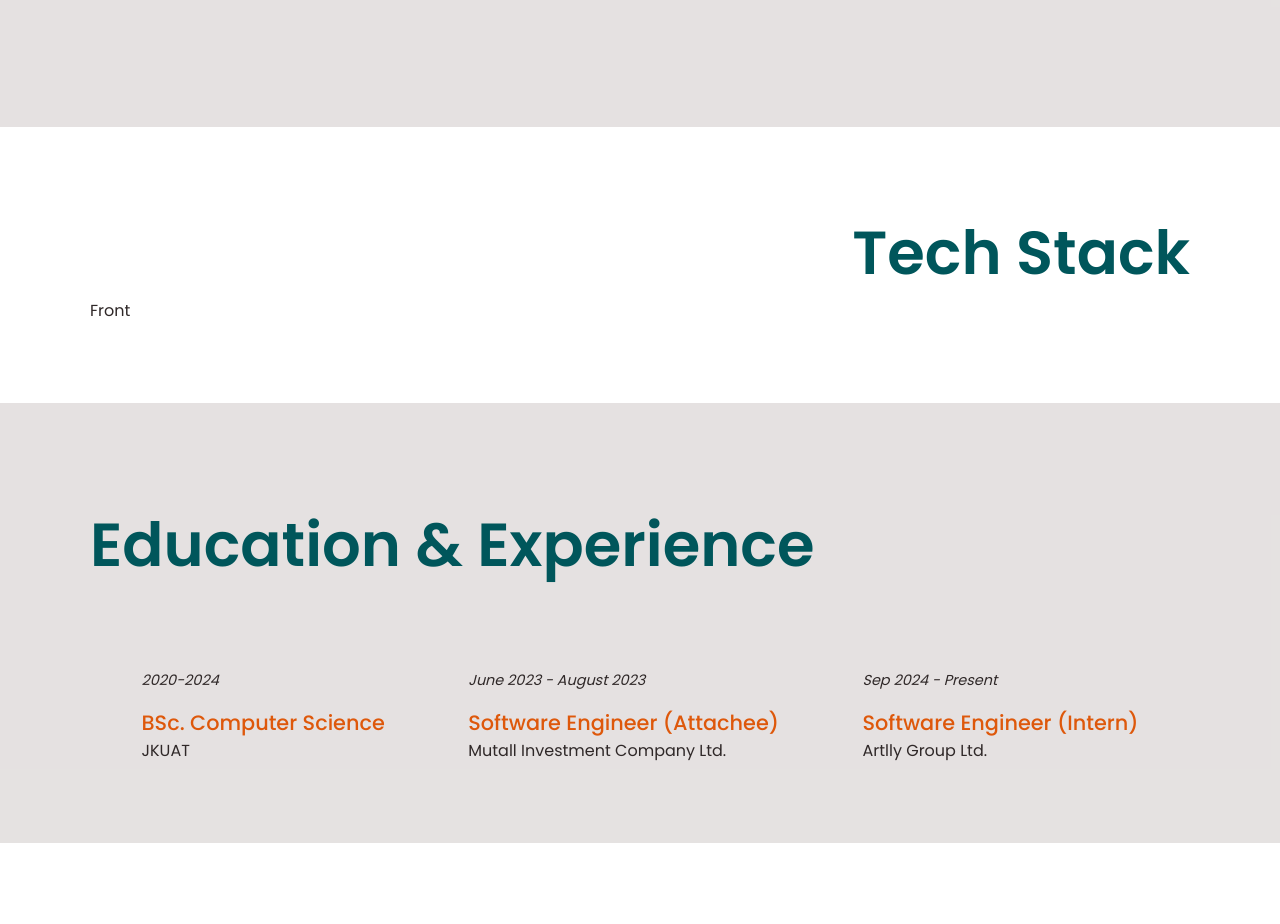
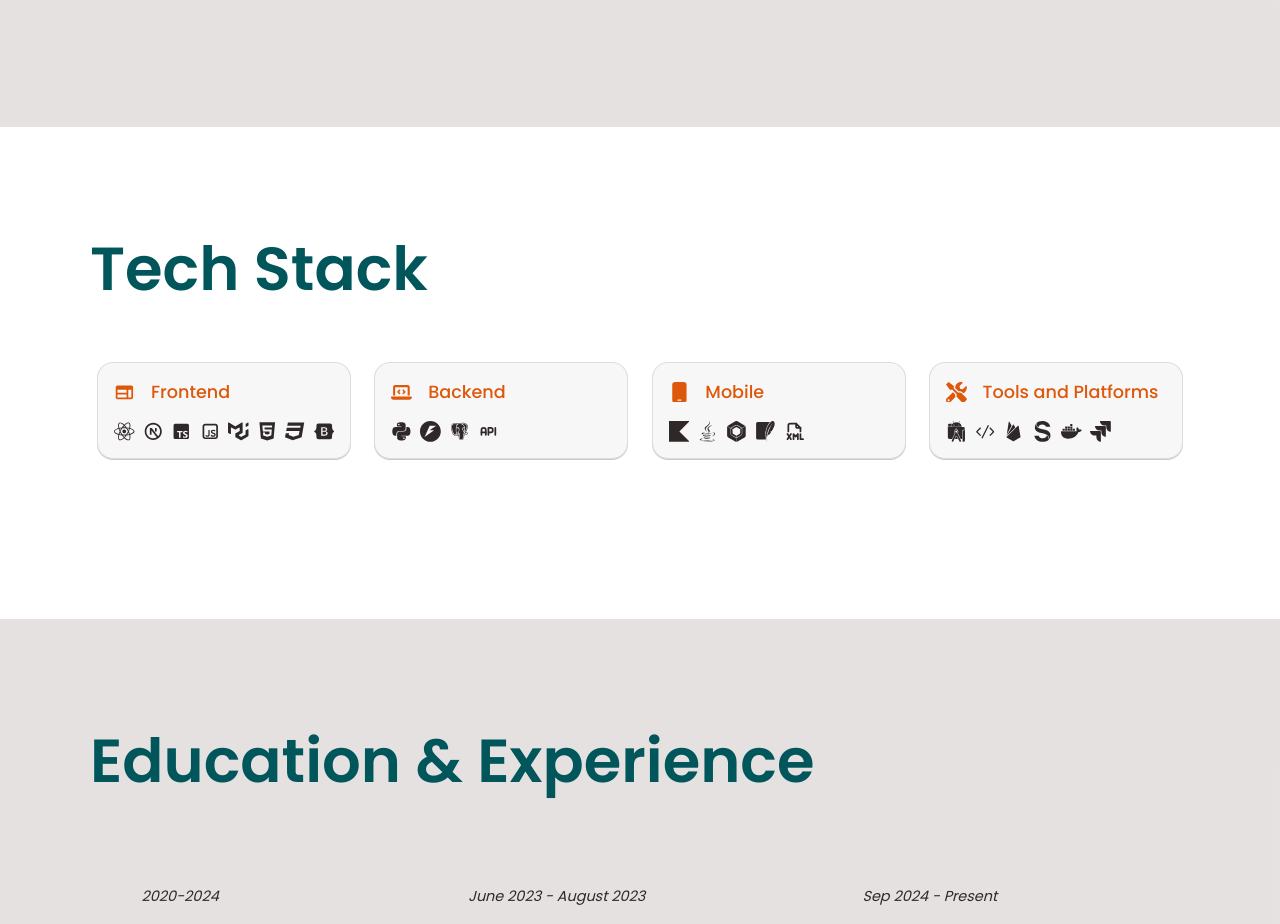
Before and after one commit to SamGombs20/NextPortfolio, a Next.js app: page / in a window 1280 px wide. Shown: the part 2280-3204 px from the top of the page. Before the commit the page ends 3123 px from the top, so only its background shows below. Built offline with nearby package versions, Linux system fonts and the light colour scheme.

Commit message:
Update:Skills section development

```diff
--- a/app/components/skills.tsx
+++ b/app/components/skills.tsx
@@ -1,15 +1,76 @@
-import style from "../styles/skills.module.css"
-export const Skills =()=>{
-    return(
+import style from "../styles/skills.module.css";
+import { FaBootstrap, FaCss3, FaDocker, FaHtml5, FaJava, FaLaptopCode, FaMobile, FaPython, FaReact } from "react-icons/fa6";
+import { RiJavascriptLine, RiNextjsLine } from "react-icons/ri";
+import { BiLogoPostgresql, BiLogoTypescript } from "react-icons/bi";
+import { SiAndroidstudio, SiFastapi, SiJetpackcompose, SiJira, SiKotlin, SiMui, SiSanity, SiSqlite } from "react-icons/si";
+import { MdOutlineWeb } from "react-icons/md";
+import { TbApi, TbFileTypeXml } from "react-icons/tb";
+import { FaTools } from "react-icons/fa";
+import { VscCode } from "react-icons/vsc";
+import { IoLogoFirebase } from "react-icons/io5";
+export const Skills = () => {
+  return (
     <div className={`main ${style.main}`}>
       <div className={style.container}>
         <p className={`title-text ${style.title}`}>Tech Stack</p>
-                <div className={style.skills_lists}>
-                    <div>
-                        <p>Front</p>
+        <div className={style.skills_list}>
+          <div className={style.skill}>
+            <div className={style.title_container}>
+              <MdOutlineWeb className={style.icon}/>
+              <p className={style.skill_title}>Frontend</p>
+            </div>
+            <div className={style.skill_icons}>
+                <FaReact/>
+                <RiNextjsLine/>
+                <BiLogoTypescript/>
+                <RiJavascriptLine/>
+                <SiMui/>
+                <FaHtml5/>
+                <FaCss3/>
+                <FaBootstrap/>
+            </div>
+          </div>
+          <div className={style.skill}>
+            <div className={style.title_container}>
+                <FaLaptopCode className={style.icon}/>
+                <p className={style.skill_title}>Backend</p>
+            </div>
+            <div className={style.skill_icons}>
+                <FaPython/>
+                <SiFastapi/>
+                <BiLogoPostgresql/>
+                <TbApi/>
+            </div>
+          </div>
+          <div className={style.skill}>
+            <div className={style.title_container}>
+                <FaMobile className={style.icon}/>
+                <p className={style.skill_title}>Mobile</p>
+            </div>
+            <div className={style.skill_icons}>
+                <SiKotlin/>
+                <FaJava/>
+                <SiJetpackcompose/>
+                <SiSqlite/>
+                <TbFileTypeXml/>
+            </div>
+          </div>
+          <div className={style.skill}>
+            <div className={style.title_container}>
+                <FaTools className={style.icon}/>
+                <p className={style.skill_title}>Tools and Platforms</p>
+            </div>
+            <div className={style.skill_icons}>
+                <SiAndroidstudio/>
+                <VscCode/>
+                <IoLogoFirebase/>
+                <SiSanity/>
+                <FaDocker/>
+                <SiJira/>
+            </div>
           </div>
         </div>
       </div>
     </div>
   );
-}
+};
--- a/app/styles/skills.module.css
+++ b/app/styles/skills.module.css
@@ -1,8 +1,42 @@
 .main{
-    padding-top: 5rem;
-    padding-bottom: 5rem;
+    padding-top: 6rem;
+    padding-bottom: 10rem;
 }
 .title{
-    text-align: right;
     color: var(--accent-green);
 }
+.skills_list{
+    margin-top: 3rem;
+    display: flex;
+    gap: 1rem;
+    justify-content: space-evenly;
+    flex-wrap: wrap;
+}
+.skill{
+    padding: 1rem;
+    border: 1px solid var(--primary-light);
+    border-radius: 1rem;
+    max-width: 220px;
+    min-width: 220px;
+    box-shadow: var(--box-shadow);
+    background-color: var(--primary-lighter);
+}
+.skill_title{
+    font-weight: 500;
+    font-size: 1.1rem;
+}
+.title_container{
+    display: flex;
+    align-items: center;
+    gap: 1rem;
+    color: var(--accent-orange);
+}
+.icon{
+    font-size: 1.3rem;
+}
+.skill_icons{
+    margin-top: 1rem;
+    display: flex;
+    font-size: 1.3rem;
+    gap: 0.5rem;
+}
```
Lines whose indentation alone changed are shown as unchanged.
